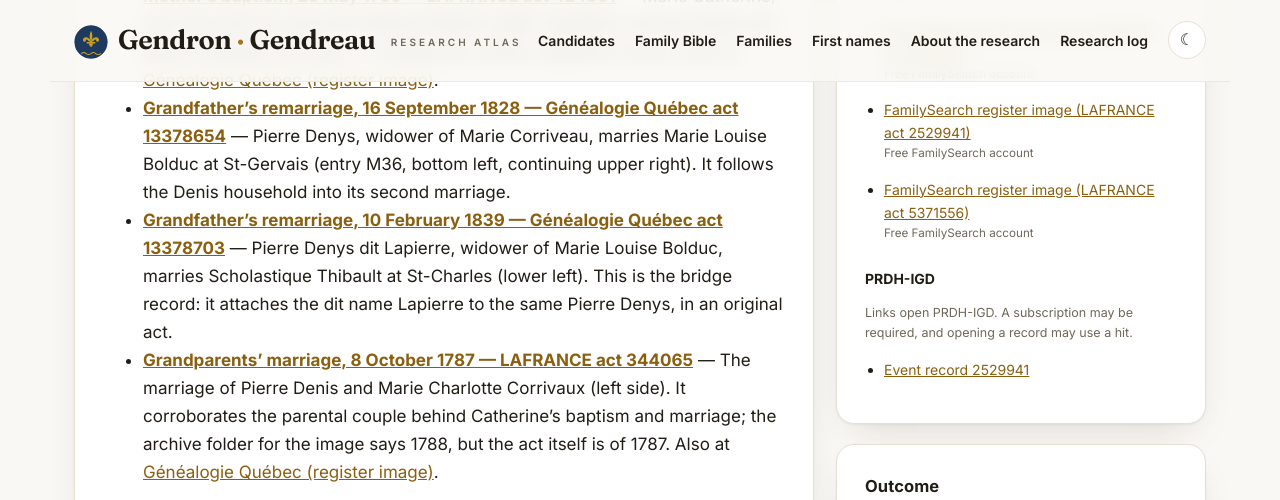
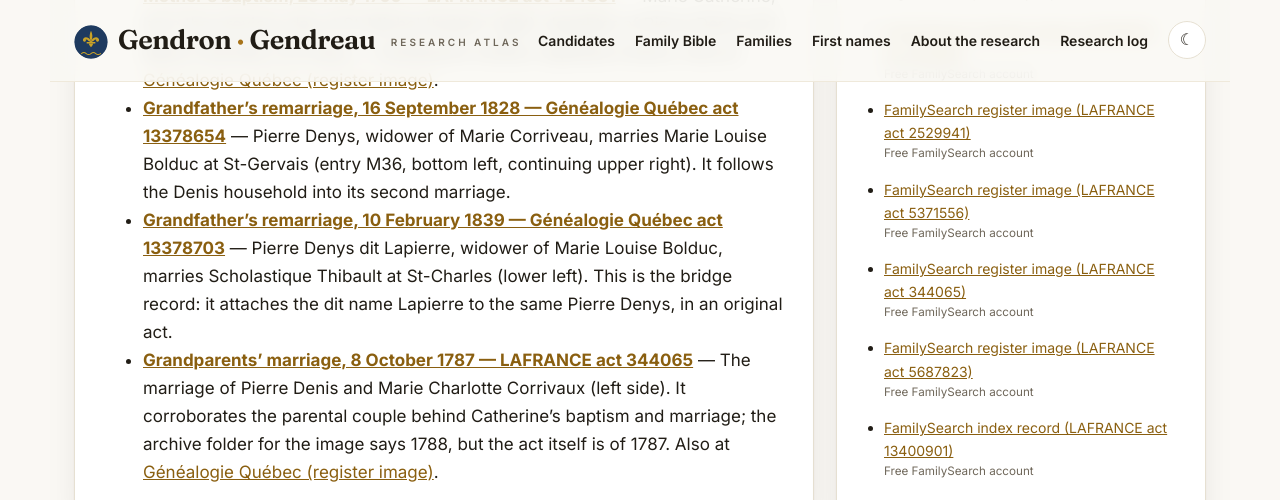
Before and after one commit to vetharmon/gendron-research, a Jekyll site: the page built from _candidates/c119.md, in a window 1280 px wide and 900 px high, scrolled down 1433 px, cut to the strip 0-500 px from the top of the window. Built offline with Jekyll 4.4.1, drawn with Linux system fonts in a browser that asks for light colours.

```diff
--- a/_candidates/c119.md
+++ b/_candidates/c119.md
@@ -81,6 +81,18 @@ sources:
     url: https://www.familysearch.org/ark:/61903/3:1:3QS7-L993-N8FX
     access: Free FamilySearch account
     provenance: Quebec, Catholic Parish Registers, 1621-1979 — image 498, film 1287107. Matched to the LAFRANCE act on name, date and parents (12 Nov 2026).
+  - label: FamilySearch register image (LAFRANCE act 344065)
+    url: https://www.familysearch.org/ark:/61903/3:1:3QSQ-G993-FPSY
+    access: Free FamilySearch account
+    provenance: Quebec, Catholic Parish Registers, 1621-1979 — image 1706, DGS 5470392. Matched to the LAFRANCE act on name, date and parents (12 Nov 2026).
+  - label: FamilySearch register image (LAFRANCE act 5687823)
+    url: https://www.familysearch.org/ark:/61903/3:1:3QS7-8993-NDM3
+    access: Free FamilySearch account
+    provenance: Quebec, Catholic Parish Registers, 1621-1979 — image 276, DGS 5470393. Matched to the LAFRANCE act on name, date and parents (12 Nov 2026).
+  - label: FamilySearch index record (LAFRANCE act 13400901)
+    url: https://www.familysearch.org/ark:/61903/1:1:X43Y-PYKV
+    access: Free FamilySearch account
+    provenance: Quebec, Catholic Parish Registers index record on FamilySearch. Matched to the LAFRANCE act on name, date and parents (12 Nov 2026).
 filenames:
   - "Three-Parental-Bridges/C119_1799-05-25_Mother_Baptism_LAFRANCE-424361_d1p_10470657.jpg"
   - "Three-Parental-Bridges/C119_1787-10-08_Grandparents_Marriage_LAFRANCE-344065_d1p_31120407.jpg"
```
Also changed, not shown: _candidates/c037.md (+4 -0 lines), 1 other file.
